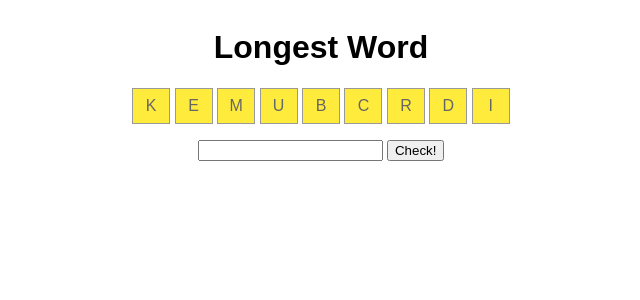
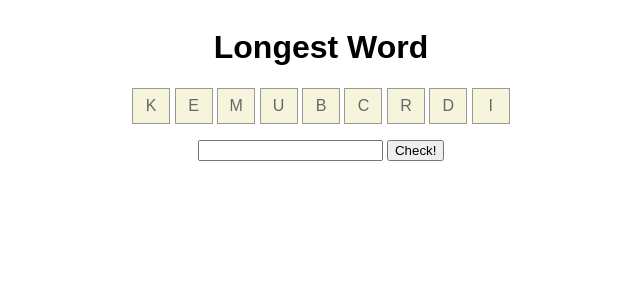
Before and after one commit to mw-wagon/longest-word, a Flask app: page / in a window 1280 px wide. Shown: the top 300 px of the page, without its empty margins (319-959 px from the left). Run offline with Flask 3, Linux system fonts and the light colour scheme.

Commit message:
changed to ivory

```diff
--- a/static/style.css
+++ b/static/style.css
@@ -14,7 +14,7 @@ body {
   text-align: center;
   /*background-color: #333;
   color: #eee;*/
-  background-color: #FFEB3B;
+  background-color: #f7f4dc;
   color: #666;
 }
 #form, #results {
```
